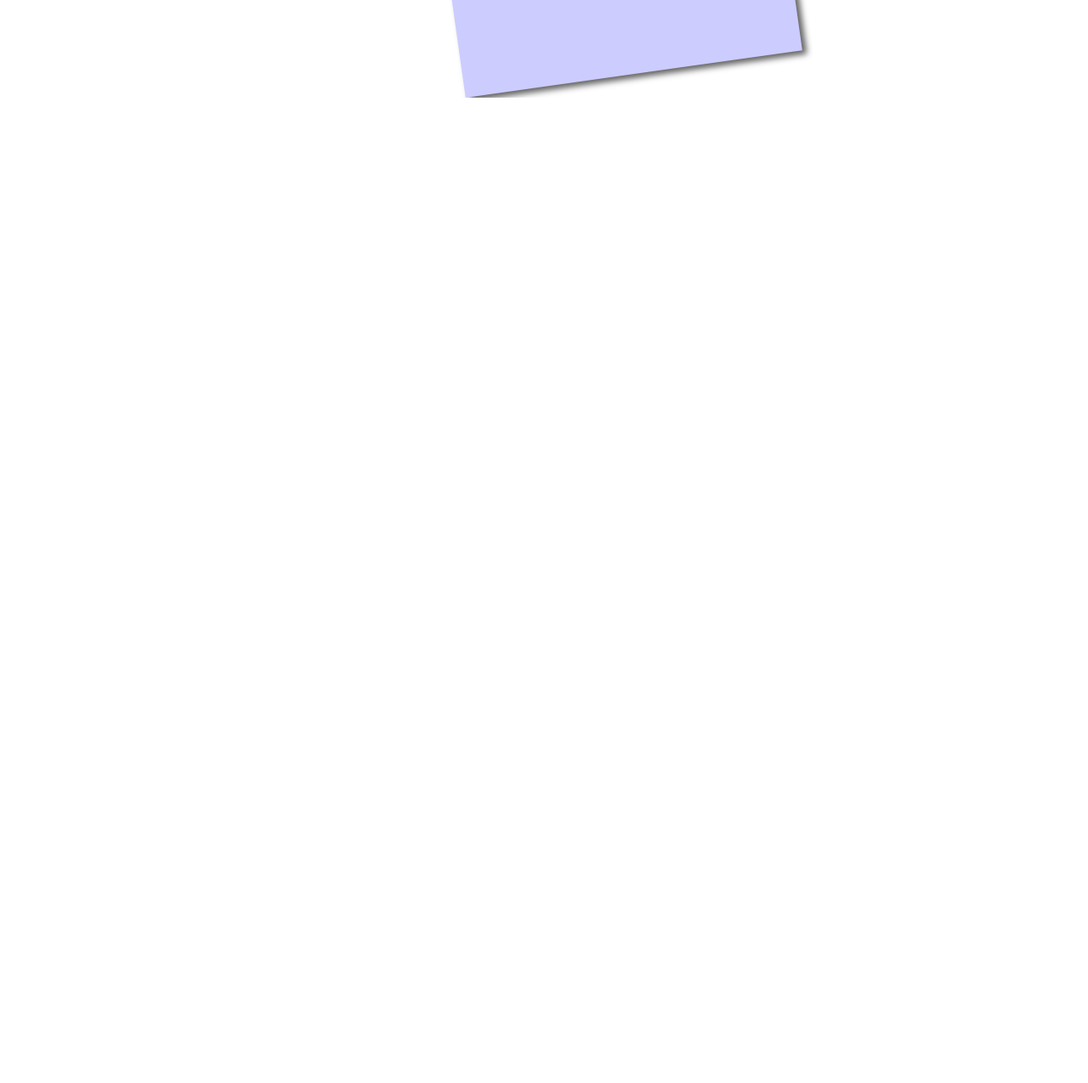
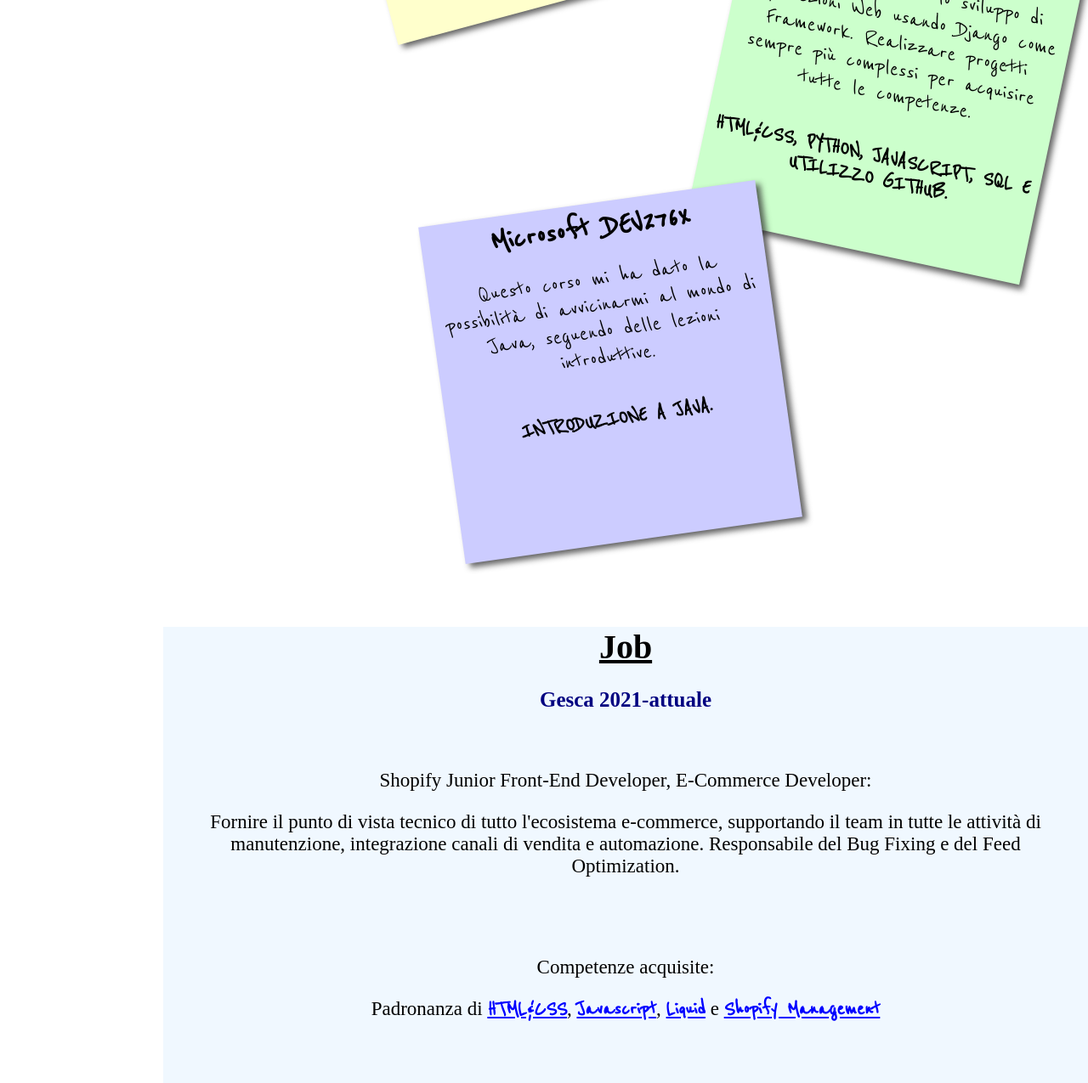
Before and after one commit to AlessandroGuelpa/mywebsite, a plain HTML site: page index.html in a window 1280 px wide. Shown: the part 1309-2584 px from the top of the page at 85% size. Before the commit the page ends 1424 px from the top, so only its background shows below. Drawn offline with Linux system fonts and the light colour scheme.

Commit message:
update v.1.0.1

```diff
--- a/index.html
+++ b/index.html
@@ -75,21 +75,25 @@
       </div>
     </div>
 
-    <div class="right">
+    <div class="right" style="text-align: center;">
       <div class="page">
-        <div class="presentation">
-          <a>This is <span style="text-decoration: line-through">me</span></a>
-          <p style="font-size: 25px">Or one of my multiple personality</p>
+        <div class="presentation" style="height: 80vh;">
+          <a>This is me</span></a>
           <br />
-          <p>Paragrafo di introduzione di me stesso.</p>
+          <img src="img.jpeg" style="margin-right:2%;float:right;border-radius: 100% 20% 100% 20%;" width="25%" >
+          <p style="margin-top:50px;font-size:23px;float:left;margin-left:50px">Ciao, mi chiamo Alessandro e ho 20 anni.
+            <br>Sin da piccolo ero affascinato dal mondo della meccanica, informatica, elettronica e chimica.
+            <br>Questa passione mi ha spinto a frequentare un'Istituto Tecnico ad indirizzo Informatica.<br>
+          Amo la natura, lo sport e i viaggi.</p>
         </div>
         <div id="studies" class="studies">
-          <a href="#">Studies</a><br />
+          <a href="#" class="title">Studies</a><br />
           <div
             class="studies_milestones"
             style="
               transform: rotate(-15deg);
               margin-left: 20%;
+              margin-top:100px;
               background: #ffc;
             "
           >
@@ -140,9 +144,25 @@
           </div>
         </div>
         <div id="job" class="Job">
+          <a href="#" class="title">Job</a><br />
           <div class="Gesca">
-            <div class="Azienda_Ruolo"></div>
-            <div class="competenze_acquisite"></div>
+            <p style="font-weight: bold; font-size: 25px; color: navy">
+              Gesca 2021-attuale
+            </p>
+            <div class="Ruolo">
+              <p>Shopify Junior Front-End Developer, E-Commerce Developer:</p>
+              <p>
+                Fornire il punto di vista tecnico di tutto l'ecosistema
+                e-commerce, supportando il team in tutte le attività di
+                manutenzione, integrazione canali di vendita e automazione.
+                Responsabile del Bug Fixing e del Feed Optimization.
+              </p>
+            </div>
+            <div class="competenze">
+              Competenze acquisite:
+              <p>
+                Padronanza di <b> HTML&CSS</b>, <b>Javascript</b>, <b>Liquid</b> e <b>Shopify Management<b>              </p>
+            </div>
           </div>
         </div>
       </div>
--- a/style.css
+++ b/style.css
@@ -182,11 +182,11 @@ a:link {
 }
 .studies {
   margin-top: 100px;
-  height: 110vh;
 }
-.studies a {
+.title {
   font-size: 40px;
   font-weight: bolder;
+  text-decoration: underline !important;
 }
 .studies a:link {
   text-decoration: none;
@@ -215,12 +215,6 @@ a:link {
   font-size: 30px;
   margin-top: -30px;
 }
-.competenze_acquisite {
-  font-size: 25px;
-  font-weight: bolder;
-
-  margin-top: -20px;
-}
 .underline::after {
   content: "";
   width: 0px;
@@ -230,7 +224,30 @@ a:link {
   transition: 300ms;
   margin: auto;
 }
-
 .underline:hover::after {
   width: 55px;
 }
+.Job {
+  margin-top: 100px;
+  text-align: center;
+  background-color: aliceblue;
+}
+.Gesca {
+  width: 100%;
+  font-size: 20px;
+}
+.Ruolo,
+.competenze {
+  font-size: 23px;
+  padding: 20px 50px 50px 50px;
+}
+.competenze_acquisite {
+  font-size: 27px;
+  font-weight: bolder;
+}
+b {
+  font-family: "Reenie Beanie";
+  font-size: 27px;
+  color: blue;
+  text-decoration: underline;
+}
```
Also changed, not shown: img.jpeg (added).
